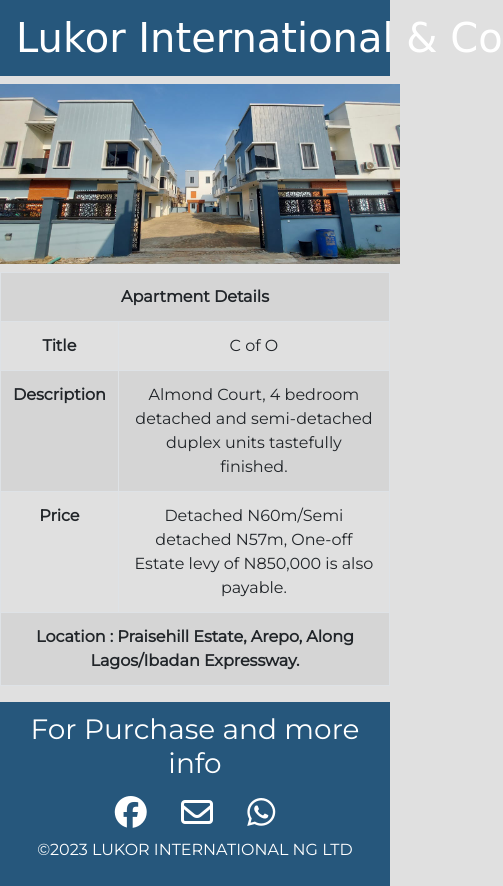
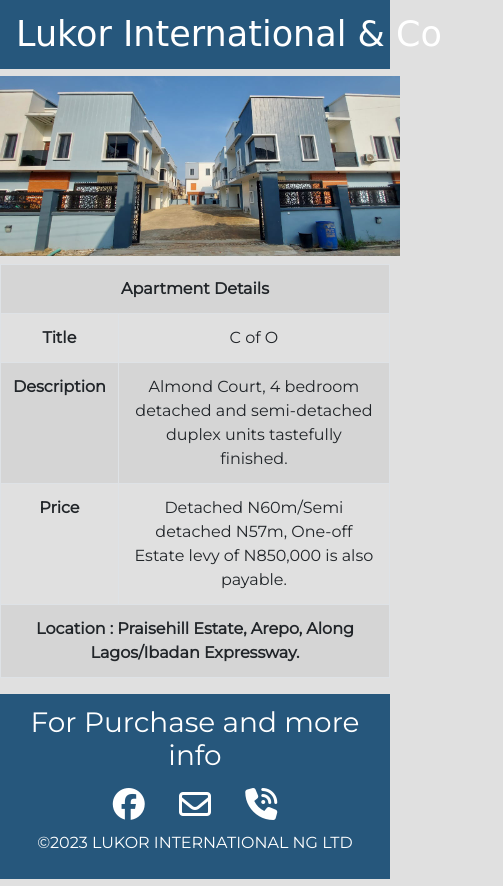
Before and after one commit to Godwi2004/lukorgithub, a plain HTML site: page fifthhome.html in a window 390 px wide. Shown: the whole page, 503 px wide, since content can reach past the window. Drawn offline with nearby package versions, Linux system fonts and the light colour scheme.

Commit message:
Add upgraded lukor docs

```diff
--- a/fifthhome.html
+++ b/fifthhome.html
@@ -90,8 +90,8 @@
         <a class="last-text" href="mailto:luckyelujokor@yahoo.com"
           ><i class="fa-regular fa-envelope fa-2x"></i
         ></a>
-        <a class="last-text" href="wa.me/+2348034056529"
-          ><i class="fa-brands fa-whatsapp fa-2x"></i
+        <a class="last-text" href="tel:+2348034056529"
+          ><i class="fa-solid fa-phone-volume fa-2x"></i
         ></a>
       </div>
       <p class="copy">&copy;2023 LUKOR INTERNATIONAL NG LTD</p>
--- a/styles.css
+++ b/styles.css
@@ -94,8 +94,8 @@ body {
   }
 
   .bigger {
-    width: 400px;
-    height: 400px;
+    width: 300px;
+    height: 300px;
   }
 
   .car-header {
--- a/styles2.css
+++ b/styles2.css
@@ -8,7 +8,7 @@ body {
 
 .nav-bd {
   padding: 1% 33%;
-  font-size: 32px;
+  font-size: 50px;
   font-family: "Sacramento", cursive;
 }
 
@@ -58,7 +58,7 @@ footer {
 @media (max-width: 991px) {
   .nav-bd {
     padding: 0;
-    font-size: 40px;
+    font-size: 35px;
   }
 
   .tb-dec {
```
Also changed, not shown: eigthhome.html (+2 -2 lines), eleventhhome.html (+2 -2 lines), firsthome.html (+2 -2 lines), fourteenthhome.html (+2 -2 lines), fourthhome.html (+2 -2 lines), index.html (+2 -2 lines), ninethhome.html (+2 -2 lines), secondhome.html (+2 -2 lines), seventhhome.html (+2 -2 lines), sixthhome.html (+2 -2 lines), tenthhome.html (+2 -2 lines), thirdhome.html (+2 -2 lines), thirtheenthhome.html (+2 -2 lines), twelvehome.html (+2 -2 lines).
